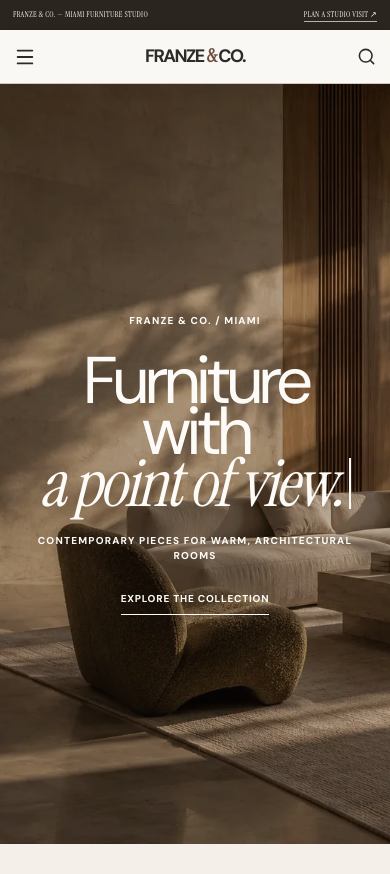
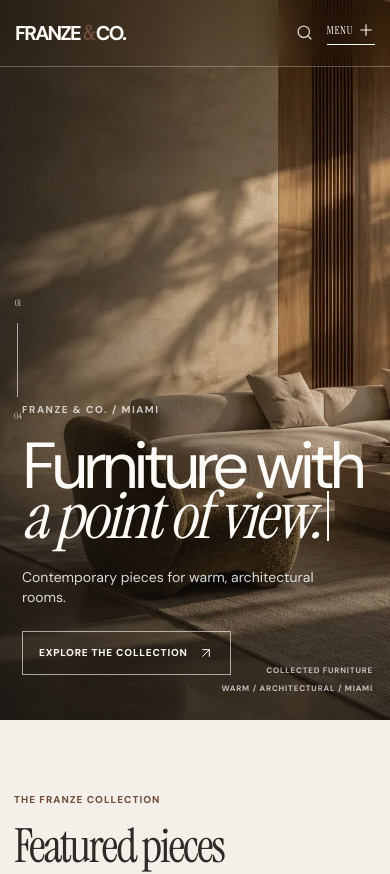
Before and after one commit to Broco-Solutions/franze-co, a Next.js app: page / in a window 390 px wide. Shown: the top 874 px of the page. Built offline with nearby package versions, Linux system fonts and the light colour scheme.

Commit message:
Redesign Franze homepage opening

```diff
--- a/src/app/globals.css
+++ b/src/app/globals.css
@@ -1201,6 +1201,63 @@
 @media (max-width: 620px) { .franze-pf-rail-tools { margin-inline: 22px; } .franze-pf-rail-tools button { min-width: 68px; } .franze-pf-product-rail { padding-right: 22px; } .franze-pf-product-rail .catalog-tile { flex-basis: calc(100vw - 74px); } }
 @media (prefers-reduced-motion: reduce) { .franze-typing-cursor { animation: none; } .franze-pf-product-rail { scroll-behavior: auto; } }
 
+/* Franze opening: a quiet editorial header with an offset, numbered hero. */
+.fc-header { position: fixed; z-index: 50; top: 0; left: 0; width: 100%; height: 82px; display: grid; grid-template-columns: 1fr auto 1fr; align-items: center; gap: 30px; padding: 0 34px; border-bottom: 1px solid rgba(45,43,39,.16); background: rgba(250,248,244,.94); box-shadow: 0 5px 18px rgba(42,38,34,.04); backdrop-filter: blur(15px); transition: height .25s ease, color .25s ease, background-color .25s ease, border-color .25s ease; }
+.fc-header.is-home:not(.is-compact) { border-color: rgba(255,255,255,.28); background: transparent; box-shadow: none; color: var(--white); }
+.fc-header-brand { display: flex; align-items: baseline; gap: 15px; }
+.fc-logo { font-family: var(--font-sans), Arial, sans-serif; font-size: 20px; font-weight: 700; letter-spacing: -.09em; line-height: .8; }
+.fc-logo span { margin-inline: 3px; color: var(--wood); font-family: var(--font-display), monospace; }
+.fc-header-location { font-family: var(--font-display), Georgia, serif; font-size: 10px; letter-spacing: .06em; text-transform: uppercase; opacity: .7; }
+.fc-header nav { display: flex; align-items: center; gap: 27px; }
+.fc-header nav a, .fc-search, .fc-menu { font-family: var(--font-display), Georgia, serif; font-size: 11px; letter-spacing: .055em; text-transform: uppercase; }
+.fc-header nav a { border-bottom: 1px solid transparent; padding-bottom: 4px; }
+.fc-header nav a:hover, .fc-header nav a.active { border-color: currentColor; }
+.fc-header-actions { justify-self: end; display: flex; align-items: center; gap: 25px; }
+.fc-search, .fc-menu { display: inline-flex; align-items: center; gap: 8px; padding: 0; border: 0; background: transparent; color: inherit; }
+.fc-search { opacity: .78; }
+.fc-search:hover, .fc-menu:hover { opacity: 1; }
+.fc-menu { border-bottom: 1px solid currentColor; padding-bottom: 5px; }
+.fc-header.is-compact { height: 62px; }
+.fc-header.is-compact .fc-logo { font-size: 18px; }
+
+.franze-pf-hero { min-height: min(840px, 100svh); padding-top: 82px; place-items: end start; }
+.franze-pf-hero-shade { background: linear-gradient(90deg, rgba(20,18,15,.65), rgba(20,18,15,.14) 55%, rgba(20,18,15,.07)), linear-gradient(0deg, rgba(20,18,15,.56), transparent 48%); }
+.franze-pf-hero-copy { justify-items: start; width: min(680px, 62vw); padding: 0 0 74px 9vw; text-align: left; }
+.franze-pf-hero-copy > p { margin-bottom: 22px; color: rgba(255,255,255,.72); font-size: 10px; letter-spacing: .15em; }
+.franze-pf-hero h1 { max-width: 620px; margin-bottom: 25px; font-size: clamp(70px, 8vw, 132px); line-height: .77; }
+.franze-pf-hero-copy > span { max-width: 310px; color: rgba(255,255,255,.84); font-size: 14px; font-weight: 400; letter-spacing: 0; line-height: 1.45; text-transform: none; }
+.franze-pf-hero-copy a { display: inline-flex; align-items: center; gap: 10px; margin-top: 28px; border: 1px solid rgba(255,255,255,.6); padding: 13px 16px; transition: background .2s, color .2s; }
+.franze-pf-hero-copy a:hover { background: var(--white); color: var(--ink); }
+.franze-pf-hero-index { position: absolute; z-index: 2; top: 50%; left: 34px; display: grid; justify-items: center; gap: 12px; color: rgba(255,255,255,.84); font-family: var(--font-display), Georgia, serif; font-size: 11px; transform: translateY(-50%); }
+.franze-pf-hero-index i { width: 1px; height: 108px; background: rgba(255,255,255,.6); }
+.franze-pf-hero-meta { position: absolute; z-index: 2; right: 34px; bottom: 38px; display: grid; gap: 5px; color: rgba(255,255,255,.7); font-size: 9px; font-weight: 700; letter-spacing: .1em; text-align: right; text-transform: uppercase; }
+.franze-pf-hero-scroll { position: absolute; z-index: 2; right: 34px; top: 50%; display: grid; justify-items: center; gap: 8px; color: rgba(255,255,255,.85); font-family: var(--font-display), Georgia, serif; font-size: 10px; writing-mode: vertical-rl; transform: translateY(-50%); }
+.franze-pf-hero-scroll svg { writing-mode: initial; }
+
+@media (max-width: 900px) {
+  .fc-header { grid-template-columns: 1fr auto; padding-inline: 22px; }
+  .fc-header nav { display: none; }
+  .fc-header-actions { gap: 18px; }
+  .franze-pf-hero-copy { width: min(700px, 80vw); padding-left: 10vw; }
+  .franze-pf-hero-scroll { display: none; }
+}
+@media (max-width: 620px) {
+  .fc-header { height: 67px; padding-inline: 15px; }
+  .fc-header.is-compact { height: 57px; }
+  .fc-header-location, .fc-search span { display: none; }
+  .fc-header-actions { gap: 14px; }
+  .fc-search { gap: 0; }
+  .fc-menu { gap: 4px; }
+  .fc-menu span { display: inline; }
+  .franze-pf-hero { min-height: 720px; padding-top: 67px; }
+  .franze-pf-hero-copy { width: 100%; padding: 0 22px 45px; }
+  .franze-pf-hero h1 { max-width: 340px; font-size: 65px; }
+  .franze-pf-hero-index { top: 50%; left: 14px; font-size: 9px; }
+  .franze-pf-hero-index i { height: 74px; }
+  .franze-pf-hero-meta { right: 17px; bottom: 25px; font-size: 8px; }
+  .franze-pf-hero-copy a { margin-top: 23px; }
+}
+
 /* Product pages use an editorial gallery + product dossier, independent from the landing/catalog cards. */
 .franze-product-crumbs { min-height: 70px; display: flex; align-items: center; gap: 9px; color: var(--ink-soft); font-size: 9px; font-weight: 800; letter-spacing: .05em; text-transform: uppercase; }
 .franze-product-crumbs a:hover { color: var(--ink); }
--- a/src/app/page.tsx
+++ b/src/app/page.tsx
@@ -1,5 +1,6 @@
 import Image from "next/image";
 import Link from "next/link";
+import { ArrowDownRight, ArrowUpRight } from "lucide-react";
 import { FeaturedRail } from "@/components/featured-rail";
 import { HeroTitle } from "@/components/hero-title";
 import { categories, featuredProducts, getProductsByCategory, toCatalogProduct } from "@/data/products";
@@ -16,7 +17,10 @@
     <section className="franze-pf-hero">
       <Image src="/editorial/franze-miami-hero.webp" alt="Editorial Franze Miami interior" fill priority sizes="100vw" unoptimized />
       <div className="franze-pf-hero-shade" />
-      <div className="franze-pf-hero-copy"><p>FRANZE &amp; CO. / MIAMI</p><HeroTitle /><span>CONTEMPORARY PIECES FOR WARM, ARCHITECTURAL ROOMS</span><Link href="/shop">Explore the collection</Link></div>
+      <div className="franze-pf-hero-index"><span>01</span><i /><span>04</span></div>
+      <div className="franze-pf-hero-meta"><span>COLLECTED FURNITURE</span><span>WARM / ARCHITECTURAL / MIAMI</span></div>
+      <div className="franze-pf-hero-copy"><p>FRANZE &amp; CO. / MIAMI</p><HeroTitle /><span>Contemporary pieces for warm, architectural rooms.</span><Link href="/shop">Explore the collection <ArrowUpRight size={16} strokeWidth={1.5} /></Link></div>
+      <div className="franze-pf-hero-scroll"><ArrowDownRight size={18} strokeWidth={1.4} /><span>Scroll to explore</span></div>
     </section>
 
     <section className="franze-pf-featured" data-reveal>
--- a/src/components/header.tsx
+++ b/src/components/header.tsx
@@ -1,7 +1,7 @@
 "use client";
 
 import Link from "next/link";
-import { Menu, Search, X } from "lucide-react";
+import { Plus, Search, X } from "lucide-react";
 import { usePathname } from "next/navigation";
 import { useEffect, useRef, useState } from "react";
 import { GlobalSearch, type SearchProduct } from "@/components/global-search";
@@ -23,8 +23,17 @@
   }, []);
   useEffect(() => { document.documentElement.dataset.headerCompact = String(compact); }, [compact]);
   return <>
-    <div className="fc-ticker"><span>FRANZE &amp; CO. — MIAMI FURNITURE STUDIO</span><span>DELIVERY ACROSS SOUTH FLORIDA</span><Link href="/studio">PLAN A STUDIO VISIT ↗</Link></div>
-    <header className={`fc-header ${compact ? "is-compact" : ""}`}><button className="fc-menu" onClick={() => setMenuOpen(true)} aria-label="Open menu"><Menu size={22} /><span>Menu</span></button><Link className="fc-logo" href="/" aria-label="Franze & Co. home">FRANZE<span>&amp;</span>CO.</Link><nav>{navigation.map((item) => <Link key={item.href} href={item.href} className={pathname === item.href ? "active" : ""}>{item.label}</Link>)}</nav><button className="fc-search" onClick={() => setSearchOpen(true)} aria-label="Search site"><Search size={19} /><span>Search</span></button></header>
+    <header className={`fc-header ${compact ? "is-compact" : ""} ${pathname === "/" ? "is-home" : ""}`}>
+      <div className="fc-header-brand">
+        <Link className="fc-logo" href="/" aria-label="Franze & Co. home">FRANZE<span>&amp;</span>CO.</Link>
+        <span className="fc-header-location">MIAMI · FL</span>
+      </div>
+      <nav>{navigation.map((item) => <Link key={item.href} href={item.href} className={pathname === item.href ? "active" : ""}>{item.label}</Link>)}</nav>
+      <div className="fc-header-actions">
+        <button className="fc-search" onClick={() => setSearchOpen(true)} aria-label="Search site"><Search size={17} /><span>Find a piece</span></button>
+        <button className="fc-menu" onClick={() => setMenuOpen(true)} aria-label="Open menu"><span>Menu</span><Plus size={18} strokeWidth={1.5} /></button>
+      </div>
+    </header>
     <dialog className="fc-mobile-menu" ref={menuRef} onClose={() => setMenuOpen(false)}><div><button onClick={() => setMenuOpen(false)} aria-label="Close menu"><X /></button><p>FRANZE &amp; CO.</p>{navigation.map((item) => <Link key={item.href} href={item.href} onClick={() => setMenuOpen(false)}>{item.label}</Link>)}<Link href="/contact" onClick={() => setMenuOpen(false)}>Contact</Link></div></dialog>
     <GlobalSearch open={searchOpen} onOpenChange={setSearchOpen} products={searchProducts} />
   </>;
```
